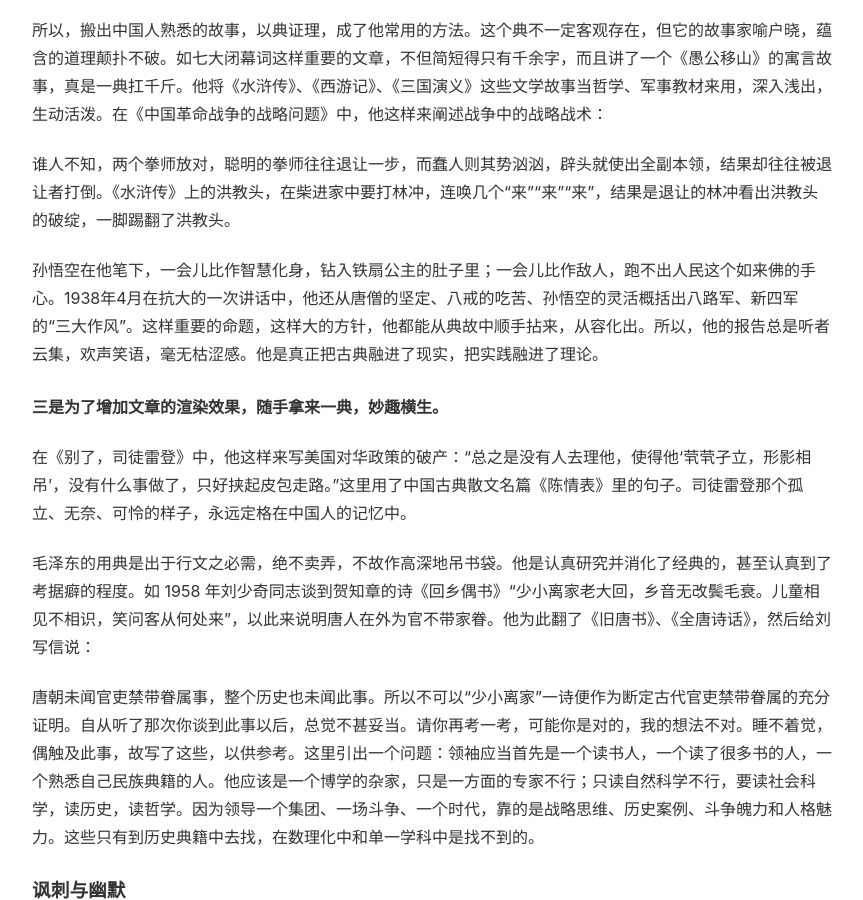
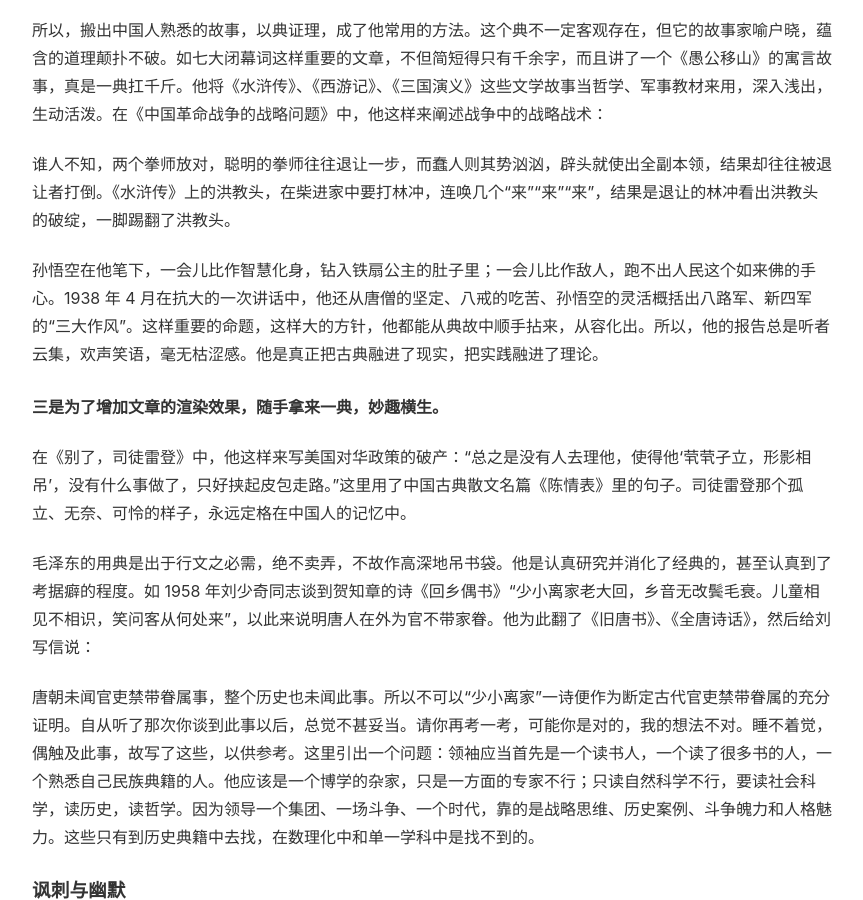
Before and after one commit to Quebradawill/quebrada.github.io, a Jekyll site: the page built from _posts/2018-12-26-aritcle-chairman-mao.md, in a window 1280 px wide and 900 px high, scrolled down 2975 px. Shown: the whole window, without its empty margins (208-1071 px from the left). Built offline with Jekyll 4.4.1, drawn with Linux system fonts in a browser that asks for light colours; a script that is not in the unit is left out; comment, search, counter and statistics services are not loaded; some of the changed text lies outside the part shown.

```diff
--- a/_posts/2018-12-26-aritcle-chairman-mao.md
+++ b/_posts/2018-12-26-aritcle-chairman-mao.md
@@ -42,7 +42,7 @@ author: Quebradawill
 
 我军摧枯拉朽，敌军纷纷溃退，长江风平浪静。你看这气势，是不是有《过秦论》中描述秦王震四海、制六合的味道？
 
-#### 再看他在1949年第一届政协会议上的致词：
+#### 再看他在 1949 年第一届政协会议上的致词：
 
 诸位代表先生们：我们有一个共同的感觉，这就是我们的工作将写在人类的历史上，它将表明：占人类总数四分之一的中国人从此站立起来了……让那些内外反动派在我们面前发抖罢，让他们去说我们这也不行那也不行罢，中国人民的不屈不挠的努力必将稳步地达到自己的目的。
 
@@ -74,7 +74,7 @@ author: Quebradawill
 
 谁人不知，两个拳师放对，聪明的拳师往往退让一步，而蠢人则其势汹汹，辟头就使出全副本领，结果却往往被退让者打倒。《水浒传》上的洪教头，在柴进家中要打林冲，连唤几个“来”“来”“来”，结果是退让的林冲看出洪教头的破绽，一脚踢翻了洪教头。
 
-孙悟空在他笔下，一会儿比作智慧化身，钻入铁扇公主的肚子里；一会儿比作敌人，跑不出人民这个如来佛的手心。1938年4月在抗大的一次讲话中，他还从唐僧的坚定、八戒的吃苦、孙悟空的灵活概括出八路军、新四军的“三大作风”。这样重要的命题，这样大的方针，他都能从典故中顺手拈来，从容化出。所以，他的报告总是听者云集，欢声笑语，毫无枯涩感。他是真正把古典融进了现实，把实践融进了理论。
+孙悟空在他笔下，一会儿比作智慧化身，钻入铁扇公主的肚子里；一会儿比作敌人，跑不出人民这个如来佛的手心。1938 年 4 月在抗大的一次讲话中，他还从唐僧的坚定、八戒的吃苦、孙悟空的灵活概括出八路军、新四军的“三大作风”。这样重要的命题，这样大的方针，他都能从典故中顺手拈来，从容化出。所以，他的报告总是听者云集，欢声笑语，毫无枯涩感。他是真正把古典融进了现实，把实践融进了理论。
 
 #### 三是为了增加文章的渲染效果，随手拿来一典，妙趣横生。
 
```
